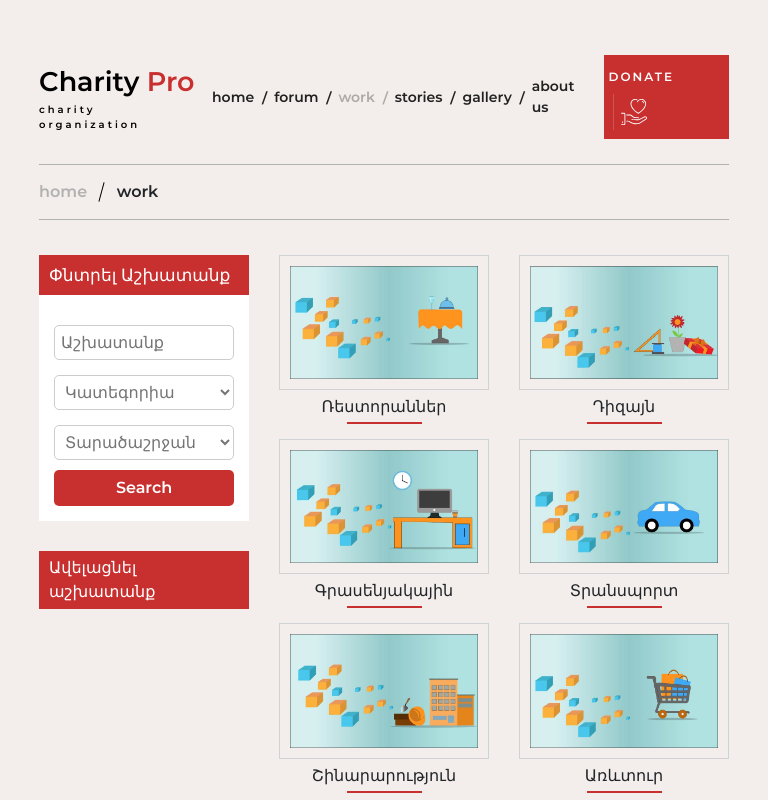
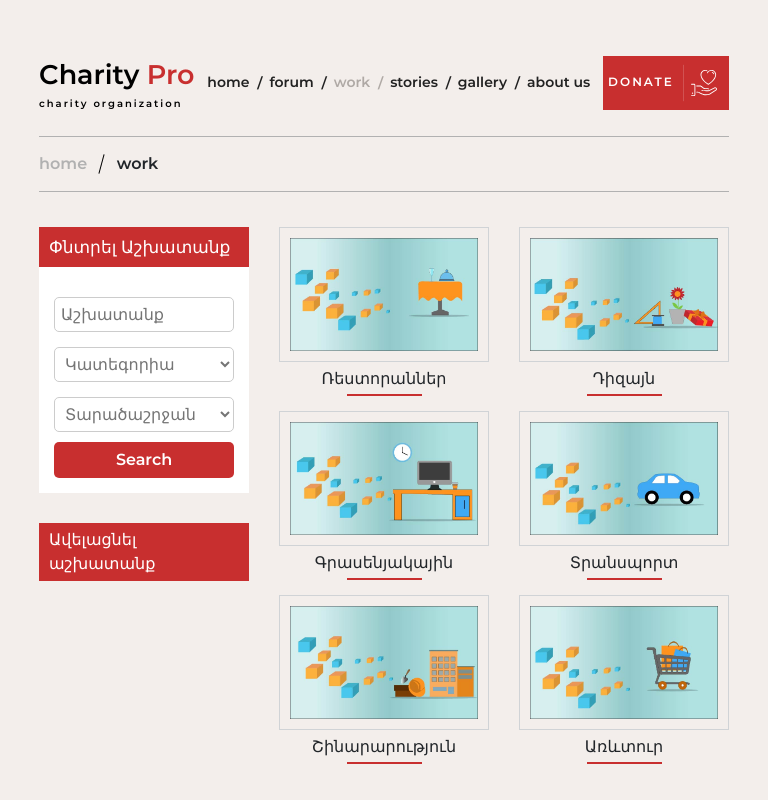
Before and after one commit to ASahak/Charity-Pro, a plain HTML site: page job.html in a window 768 px wide. Shown: the top 800 px of the page. Drawn offline with nearby package versions, Linux system fonts and the light colour scheme; some icons are missing.

Commit message:
css update NavBar

```diff
--- a/css/home.scss
+++ b/css/home.scss
@@ -693,7 +693,7 @@ footer{
         }
         span{
             display: block;
-            letter-spacing: 3px;
+            letter-spacing: 2px;
             font-size: 10px;
         }
     }
@@ -841,7 +841,7 @@ footer{
     }
 
 }
-@media screen and (max-width:767px) and (min-width:576px){
+@media screen and (max-width:767px) and (min-width:577px){
     .left-oblation {
         width: 100%;
         margin: 20px 0;
@@ -877,7 +877,7 @@ footer{
         margin-bottom: 35px;
     }
 }
-@media screen and (max-width:576px){
+@media screen and (max-width:577px){
     .lastButton{
         margin-top: 25px;
     }
```
Also changed, not shown: css/style.css.
